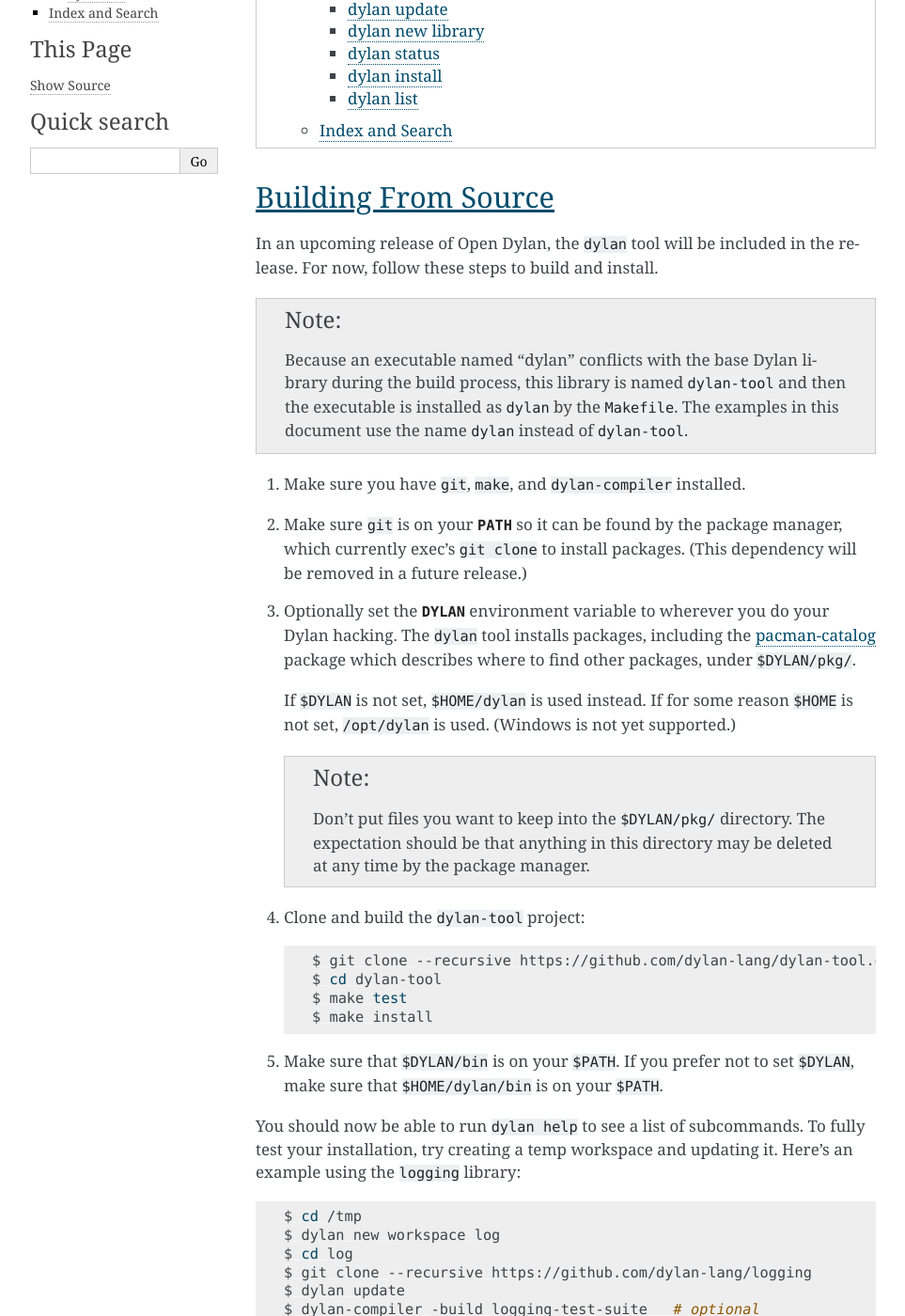
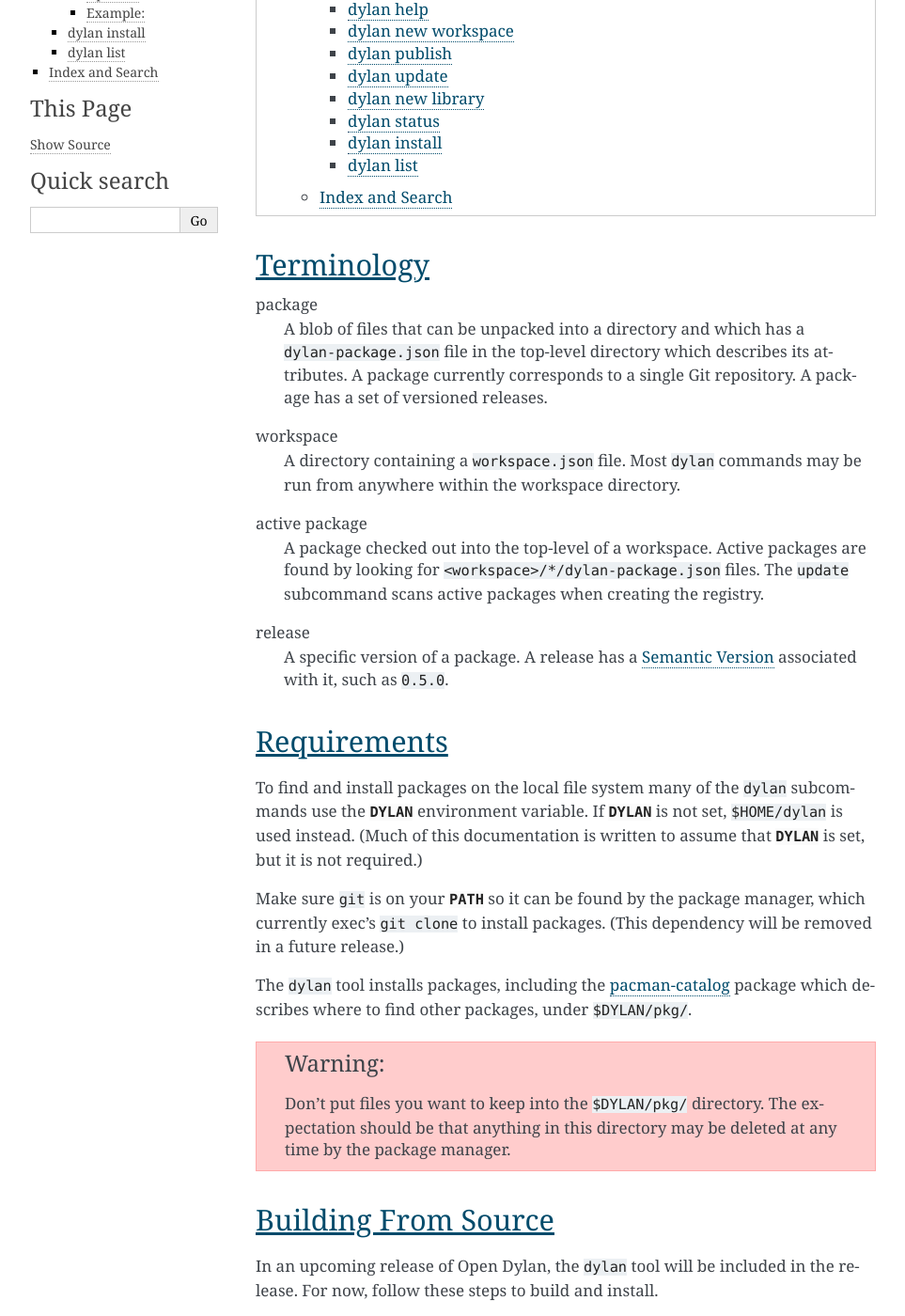
Before and after one commit to dylan-lang/dylan-tool, a Sphinx documentation site: the page built from documentation/source/index.rst, in a window 1280 px wide and 1400 px high, scrolled down 469 px. Shown: the whole window at 94% size, without its empty margins (148-1111 px from the left). Built offline with Sphinx 7.4.7, drawn with Linux system fonts in a browser that asks for light colours; some of the changed text lies outside the part shown.

Commit message:
Add Terminology, Requirements, and Hello World sections

```diff
--- a/documentation/source/index.rst
+++ b/documentation/source/index.rst
@@ -19,6 +19,51 @@
    :depth: 3
 
 
+Terminology
+===========
+
+package
+  A blob of files that can be unpacked into a directory and which has a
+  ``dylan-package.json`` file in the top-level directory which describes its
+  attributes. A package currently corresponds to a single Git repository. A
+  package has a set of versioned releases.
+
+workspace
+  A directory containing a ``workspace.json`` file. Most ``dylan`` commands may be
+  run from anywhere within the workspace directory.
+
+active package
+  A package checked out into the top-level of a workspace. Active packages are
+  found by looking for ``<workspace>/*/dylan-package.json`` files. The ``update``
+  subcommand scans active packages when creating the registry.
+
+release
+  A specific version of a package. A release has a `Semantic Version`_ associated
+  with it, such as ``0.5.0``.
+
+
+Requirements
+============
+
+To find and install packages on the local file system many of the `dylan`
+subcommands use the :envvar:`DYLAN` environment variable. If :envvar:`DYLAN` is
+not set, `$HOME/dylan` is used instead. (Much of this documentation is written
+to assume that :envvar:`DYLAN` is set, but it is not required.)
+
+Make sure `git` is on your :envvar:`PATH` so it can be found by the package
+manager, which currently exec's `git clone` to install packages. (This
+dependency will be removed in a future release.)
+
+The `dylan` tool installs packages, including the `pacman-catalog
+<https://github.com/dylan-lang/pacman-catalog>`_ package which describes where
+to find other packages, under `$DYLAN/pkg/`.
+
+.. warning::
+
+   Don't put files you want to keep into the `$DYLAN/pkg/` directory. The
+   expectation should be that anything in this directory may be deleted at any
+   time by the package manager.
+
 Building From Source
 ====================
 
@@ -32,25 +77,9 @@
    as `dylan` by the `Makefile`. The examples in this document use the name `dylan`
    instead of `dylan-tool`.
 
-1.  Make sure you have `git`, `make`, and `dylan-compiler` installed.
+#.  Read the `Requirements`_ section, above.
 
-#.  Make sure `git` is on your :envvar:`PATH` so it can be found by the package manager,
-    which currently exec's `git clone` to install packages. (This dependency will be
-    removed in a future release.)
-
-#.  Optionally set the :envvar:`DYLAN` environment variable to wherever you do your Dylan
-    hacking. The `dylan` tool installs packages, including the `pacman-catalog
-    <https://github.com/dylan-lang/pacman-catalog>`_ package which describes where to
-    find other packages, under `$DYLAN/pkg/`.
-
-    If `$DYLAN` is not set, `$HOME/dylan` is used instead. If for some reason `$HOME` is
-    not set, `/opt/dylan` is used. (Windows is not yet supported.)
-
-    .. note::
-
-       Don't put files you want to keep into the `$DYLAN/pkg/` directory. The expectation
-       should be that anything in this directory may be deleted at any time by the
-       package manager.
+#.  Make sure you have `git`, `make`, and `dylan-compiler` installed.
 
 #.  Clone and build the `dylan-tool` project::
 
@@ -62,10 +91,18 @@
 #.  Make sure that `$DYLAN/bin` is on your `$PATH`. If you prefer not to set `$DYLAN`,
     make sure that `$HOME/dylan/bin` is on your `$PATH`.
 
+You should now be able to run the Hello World example, below.
 
-You should now be able to run ``dylan help`` to see a list of subcommands. To
-fully test your installation, try creating a temp workspace and updating
-it. Here's an example using the `logging` library::
+
+Hello World
+===========
+
+To make sure everything is working correctly, and to get a quick sense of
+what's available, start by running the ``dylan help`` command.
+
+To fully test your installation, try creating a temp workspace and updating
+it. Here's an example using the `logging` library as an "active package" in
+your workspace::
 
     $ cd /tmp
     $ dylan new workspace log
@@ -298,3 +335,6 @@
 
 * :ref:`genindex`
 * :ref:`search`
+
+
+.. _semantic version:  https://semver.org/spec/v2.0.0.html
```
